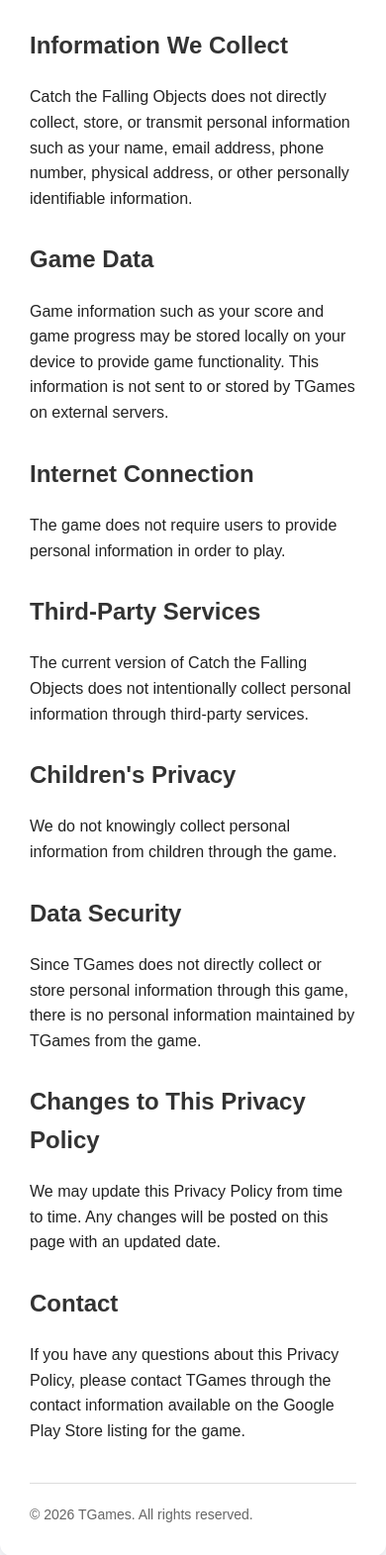
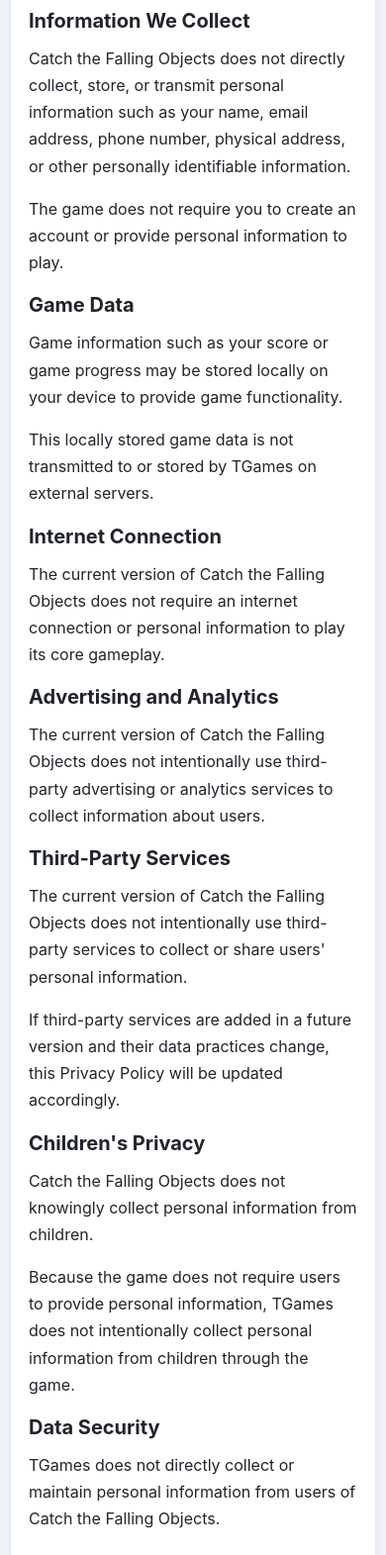
Before and after one commit to waqas2954/tgames-privacy, a plain HTML site: page index.html in a window 390 px wide. Shown: the part 429-2000 px from the top of the page at 99% size. Drawn offline with Linux system fonts and the light colour scheme.

Commit message:
Privacy policy page for 'Catch the Falling Objects'

```diff
--- a/index.html
+++ b/index.html
@@ -3,131 +3,265 @@
 <head>
   <meta charset="UTF-8">
   <meta name="viewport" content="width=device-width, initial-scale=1.0">
+  <meta name="description" content="Privacy Policy for Catch the Falling Objects by TGames.">
+  <meta name="robots" content="index, follow">
+  <title>Privacy Policy — Catch the Falling Objects</title>
+  <style>
+    :root {
+      --bg: #f5f7fb;
+      --card: #ffffff;
+      --text: #20242c;
+      --muted: #687080;
+      --accent: #2563eb;
+      --accent-soft: #eaf1ff;
+      --border: #e4e8ef;
+      --shadow: 0 10px 30px rgba(25, 35, 55, 0.08);
+    }
 
-    <title>Catch the Falling Objects - Privacy Policy</title>
+    * { box-sizing: border-box; }
 
-    <style>
+    html { scroll-behavior: smooth; }
+
     body {
-            font-family: Arial, sans-serif;
-            line-height: 1.6;
       margin: 0;
-            padding: 0;
-            background: #f5f7fa;
-            color: #222;
+      background: var(--bg);
+      color: var(--text);
+      font-family: -apple-system, BlinkMacSystemFont, "Segoe UI", Roboto,
+                   Helvetica, Arial, sans-serif;
+      line-height: 1.7;
     }
 
     .container {
-            max-width: 850px;
-            margin: 40px auto;
-            padding: 30px;
-            background: white;
-            border-radius: 12px;
-            box-shadow: 0 2px 10px rgba(0,0,0,0.08);
+      width: min(900px, calc(100% - 32px));
+      margin: 0 auto;
+    }
+
+    header {
+      padding: 56px 0 32px;
+    }
+
+    .brand {
+      display: inline-flex;
+      align-items: center;
+      gap: 10px;
+      padding: 7px 12px;
+      border-radius: 999px;
+      background: var(--accent-soft);
+      color: var(--accent);
+      font-size: 14px;
+      font-weight: 700;
+      letter-spacing: 0.2px;
     }
 
     h1 {
-            color: #1a73e8;
+      margin: 18px 0 8px;
+      font-size: clamp(32px, 6vw, 48px);
+      line-height: 1.1;
+      letter-spacing: -1px;
+    }
+
+    .updated {
+      margin: 0;
+      color: var(--muted);
+      font-size: 15px;
+    }
+
+    main {
+      background: var(--card);
+      border: 1px solid var(--border);
+      border-radius: 18px;
+      box-shadow: var(--shadow);
+      padding: clamp(24px, 5vw, 48px);
+      margin-bottom: 32px;
+    }
+
+    .intro {
+      padding: 18px 20px;
+      margin-bottom: 34px;
+      background: var(--accent-soft);
+      border-left: 4px solid var(--accent);
+      border-radius: 8px;
     }
 
     h2 {
-            margin-top: 30px;
-            color: #333;
+      margin: 34px 0 12px;
+      font-size: 22px;
+      line-height: 1.3;
+    }
+
+    h2:first-of-type { margin-top: 0; }
+
+    p { margin: 0 0 16px; }
+
+    ul {
+      margin: 0 0 18px;
+      padding-left: 22px;
+    }
+
+    li { margin-bottom: 8px; }
+
+    .contact {
+      background: #fafbfc;
+      border: 1px solid var(--border);
+      border-radius: 12px;
+      padding: 18px;
     }
 
     footer {
-            margin-top: 40px;
-            padding-top: 20px;
-            border-top: 1px solid #ddd;
-            color: #666;
+      padding: 0 0 42px;
+      text-align: center;
+      color: var(--muted);
       font-size: 14px;
+    }
+
+    a {
+      color: var(--accent);
+      text-decoration: none;
+    }
+
+    a:hover { text-decoration: underline; }
+
+    @media (max-width: 600px) {
+      .container { width: min(100% - 20px, 900px); }
+      header { padding: 36px 0 22px; }
+      main { border-radius: 14px; padding: 22px 18px; }
+      h2 { font-size: 20px; }
     }
   </style>
 </head>
 
 <body>
+  <header class="container">
+    <div class="brand">TGames</div>
+    <h1>Privacy Policy</h1>
+    <p class="updated">Catch the Falling Objects · Last updated: October 2026</p>
+  </header>
 
-<div class="container">
+  <main class="container">
+    <div class="intro">
+      TGames respects your privacy. This Privacy Policy explains how information
+      is handled when you use the <strong>Catch the Falling Objects</strong>
+      mobile game.
+    </div>
 
-    <h1>Catch the Falling Objects</h1>
+    <section>
+      <h2>Information We Collect</h2>
+      <p>
+        Catch the Falling Objects does not directly collect, store, or transmit
+        personal information such as your name, email address, phone number,
+        physical address, or other personally identifiable information.
+      </p>
+      <p>
+        The game does not require you to create an account or provide personal
+        information to play.
+      </p>
+    </section>
 
-    <h2>Privacy Policy</h2>
+    <section>
+      <h2>Game Data</h2>
+      <p>
+        Game information such as your score or game progress may be stored
+        locally on your device to provide game functionality.
+      </p>
+      <p>
+        This locally stored game data is not transmitted to or stored by TGames
+        on external servers.
+      </p>
+    </section>
 
-    <p><strong>Last updated:</strong> October 2026</p>
+    <section>
+      <h2>Internet Connection</h2>
+      <p>
+        The current version of Catch the Falling Objects does not require an
+        internet connection or personal information to play its core gameplay.
+      </p>
+    </section>
 
+    <section>
+      <h2>Advertising and Analytics</h2>
       <p>
-        TGames respects your privacy. This Privacy Policy explains how
-        information is handled when you use the Catch the Falling Objects
-        mobile game.
+        The current version of Catch the Falling Objects does not intentionally
+        use third-party advertising or analytics services to collect information
+        about users.
       </p>
+    </section>
 
-    <h2>Information We Collect</h2>
+    <section>
+      <h2>Third-Party Services</h2>
+      <p>
+        The current version of Catch the Falling Objects does not intentionally
+        use third-party services to collect or share users' personal information.
+      </p>
+      <p>
+        If third-party services are added in a future version and their data
+        practices change, this Privacy Policy will be updated accordingly.
+      </p>
+    </section>
 
+    <section>
+      <h2>Children's Privacy</h2>
       <p>
-        Catch the Falling Objects does not directly collect, store, or
-        transmit personal information such as your name, email address,
-        phone number, physical address, or other personally identifiable
-        information.
+        Catch the Falling Objects does not knowingly collect personal information
+        from children.
       </p>
-
-    <h2>Game Data</h2>
-
       <p>
-        Game information such as your score and game progress may be
-        stored locally on your device to provide game functionality.
-        This information is not sent to or stored by TGames on external
-        servers.
-    </p>
-
-    <h2>Internet Connection</h2>
-
-    <p>
-        The game does not require users to provide personal information
-        in order to play.
-    </p>
-
-    <h2>Third-Party Services</h2>
-
-    <p>
-        The current version of Catch the Falling Objects does not
-        intentionally collect personal information through third-party
-        services.
-    </p>
-
-    <h2>Children's Privacy</h2>
-
-    <p>
-        We do not knowingly collect personal information from children
+        Because the game does not require users to provide personal information,
+        TGames does not intentionally collect personal information from children
         through the game.
       </p>
+    </section>
 
+    <section>
       <h2>Data Security</h2>
+      <p>
+        TGames does not directly collect or maintain personal information from
+        users of Catch the Falling Objects.
+      </p>
+      <p>
+        Game data that is stored locally on the user's device remains on that
+        device and is not transmitted to TGames.
+      </p>
+    </section>
 
+    <section>
+      <h2>Data Deletion</h2>
       <p>
-        Since TGames does not directly collect or store personal
-        information through this game, there is no personal information
-        maintained by TGames from the game.
+        Because TGames does not collect or maintain personal information through
+        Catch the Falling Objects, there is no personal information stored by
+        TGames that users need to request deletion of.
       </p>
+      <p>
+        Locally stored game data can be removed by uninstalling the game or
+        clearing the game's storage through the device's Android settings.
+      </p>
+    </section>
 
+    <section>
       <h2>Changes to This Privacy Policy</h2>
+      <p>
+        We may update this Privacy Policy from time to time if the game's
+        features or data practices change.
+      </p>
+      <p>
+        Any changes will be posted on this page with an updated
+        <strong>Last updated</strong> date.
+      </p>
+    </section>
 
+    <section>
+      <h2>Contact</h2>
+      <div class="contact">
         <p>
-        We may update this Privacy Policy from time to time. Any changes
-        will be posted on this page with an updated date.
+          If you have questions about this Privacy Policy or
+          Catch the Falling Objects, please contact TGames through the contact
+          information provided on the game's Google Play Store listing.
         </p>
+      </div>
+    </section>
+  </main>
 
-    <h2>Contact</h2>
-
-    <p>
-        If you have any questions about this Privacy Policy, please
-        contact TGames through the contact information available on
-        the Google Play Store listing for the game.
-    </p>
-
-    <footer>
+  <footer class="container">
     © 2026 TGames. All rights reserved.
   </footer>
-
-</div>
-
 </body>
 </html>
```
Lines whose indentation alone changed are shown as unchanged.
